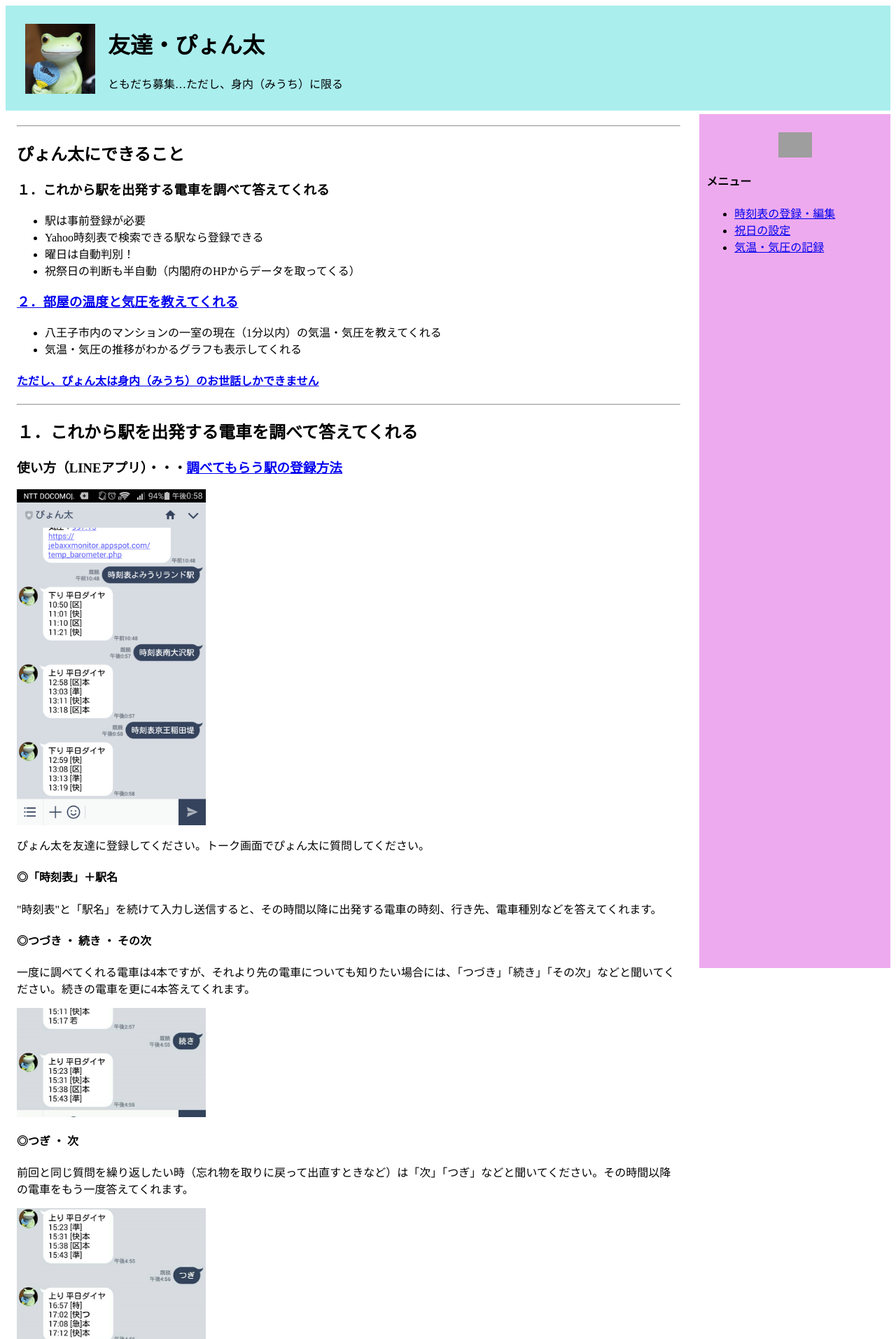
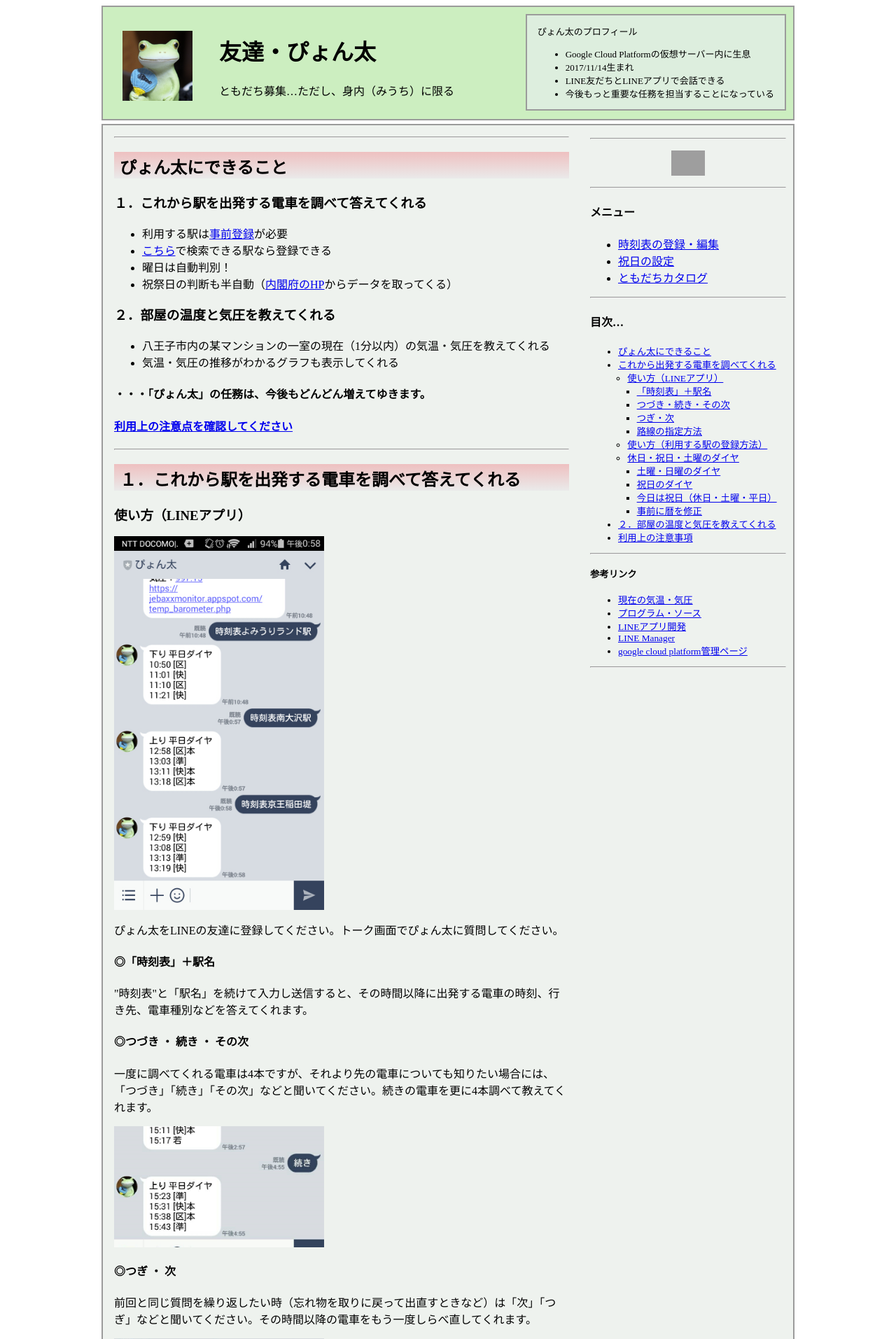
Before and after one commit to jebaxx/jebaxxmessage, a PHP site: page /index53.html in a window 1280 px wide. Shown: the top 1913 px of the page at 70% size. Run offline with PHP 8.4, Linux system fonts and the light colour scheme; grey boxes are pictures that could not be loaded.

Commit message:
provide homepage and Tomodachi-catalog

```diff
--- a/index53.html
+++ b/index53.html
@@ -2,124 +2,243 @@
 <head>
 <meta charset="UTF-8">
 <style type="text/css">
+div.frame {
+	width:990px;
+	margin:auto;
+}
 div.head-menu {
-	height:140;
-	background-color:#aaeeee;
-	padding: 10px 10px 0px 10px;
+	height:160;
+	background-color:#cceec0;
+	padding: 0px 10px 0px 10px;
+	border: 2px solid #9b9b9b;
 }
-div#main-title {
-	margin-left: 28px;
+div.nutral {
+	float:left;
+	margin-top:18px;
+	width:550px;
+}
+div#head-title {
+//	margin-left: 18px;
+}
+div#head-side {
+	float:right;
+	font-size:small;
+	background-color:#ddeede;
+	margin: 10px 0px 5px 0px;
+	border: 2px solid #9b9b9b;
+	padding: 0px 15px 0px 15px;
 }
 div#pyon-1 {
 	float:left;
-	margin: 0px 18px;
+	margin: 0px 38px 0px 18px;
 	padding; 0px;
 }
+
+
 div#main-page {
+	background-color:#eef2ee;
 	height:auto;
-	padding: 5px 0px 0px 0px;
+	margin: 5px 0px 0px 0px;
+	border: 2px solid #9b9b9b;
 }
 div#left-page {
-	width:75%;
+	width:650px;
 	height:auto;
 	padding: 4px 25px 25px 8px;
 	margin: 4px 25px 25px 8px;
 }
 div#right-menu {
 	float:right;
-	width:20%;
-	height:1200px;
-	background-color:#eeaaee;
+	width:280px;
+	height:100%;
 	padding: 10px;
 }
+.section_head {
+    padding: 3px 0px 0px 8px;
+	background: linear-gradient(#eec0c0, #eaeaea);
+}
+ul.mokuji {
+	margin:0 0 0 1em;
+	padding:0;
+}
+
+    <ul class="mokuji">
 </style>
 <title>index pagae</title>
 </head>
 <body>
 
+<div class="frame">
 <div class="head-menu">
+
+  <div class="nutral">
     <div id="pyon-1">
       <p><img src="images/DSCF1515.JPG" alt="ぴょん太" width=100 height=100 /></p>
     </div>
 
-  <div id="main-title">
+    <div id="head-title">
 
       <h1>友達・ぴょん太</h1>
       ともだち募集…ただし、身内（みうち）に限る
     </div>
   </div>
 
+  <div id="head-side">
+    <p>ぴょん太のプロフィール</p>
+    <ul>
+      <li>Google Cloud Platformの仮想サーバー内に生息</li>
+      <li>2017/11/14生まれ
+      <li>LINE友だちとLINEアプリで会話できる</li>
+      <li>今後もっと重要な任務を担当することになっている</li>
+    </ul>
+  </div>
+
+</div>
+
 <div id="main-page">
   <div id="right-menu">
+    <hr>
     <p style="text-align:center"><a href="https://line.me/R/ti/p/%40ttu0660o">
         <img height="36" border="0" alt="友だち追加" src="https://scdn.line-apps.com/n/line_add_friends/btn/ja.png"></a></p>
+    <hr>
     <h4>メニュー</h4>
     <ul>
-      <li><a href=timetable_setting.php>時刻表の登録・編集</a></li>
-      <li><a href=holiday_maintenance.php>祝日の設定</li>
-      <li><a href=https://jebaxxmonitor.appspot.com/index.html>気温・気圧の記録</a></li>
+      <li><a href="timetable_setting.php">時刻表の登録・編集</a></li>
+      <li><a href="holiday_maintenance.php">祝日の設定</a></li>
+      <li><a href="tomodachi-catalog.php">ともだちカタログ</a></li>
+    </ul>
 
+    <hr>
+    <h4>目次…</h4>
+    <small>
+    <ul class="mokuji_0">
+      <li><a href="#intro">ぴょん太にできること</a></li>
+      <li><a href="#sec_1">これから出発する電車を調べてくれる</a></li>
+        <ul class="mokuji">
+          <li><a href="#usage_a">使い方（LINEアプリ）</a></li>
+            <ul class="mokuji">
+              <li><a href="#station_name">「時刻表」＋駅名</a></li>
+              <li><a href="#station_next">つづき・続き・その次</a></li>
+              <li><a href="#station_replay">つぎ・次</a></li>
+              <li><a href="#station_route">路線の指定方法</a></li>
             </ul>
+          <li><a href="#usage_w">使い方（利用する駅の登録方法）</a></li>
+          <li><a href="#cal_">休日・祝日・土曜のダイヤ</a></li>
+            <ul class="mokuji">
+              <li><a href="#cal_weekend">土曜・日曜のダイヤ</a></li>
+              <li><a href="#cal_holiday">祝日のダイヤ</a></li>
+              <li><a href="#cal_set_holiday">今日は祝日（休日・土曜・平日）</a></li>
+              <li><a href="#cal_edit_holiday">事前に暦を修正</a></li>
+            </ul>
+        </ul>
+      <li><a href="#sec_2">２．部屋の温度と気圧を教えてくれる</a></li>
+      <li><a href="#important_point">利用上の注意事項</a></li>
+    </ul>
+    </small>
+
+    <hr>
+    <small>
+    <h4>参考リンク</h4>
+    <ul>
+      <li><a href="https://jebaxxmonitor.appspot.com/index.html">現在の気温・気圧</a></li>
+      <li><a href="https://github.com/jebaxx/jebaxxmessage">プログラム・ソース</a></li>
+      <li><a href="https://developers.line.me/ja/">LINEアプリ開発</a></li>
+      <li><a href="https://admin-official.line.me/">LINE Manager</a></li>
+      <li><a href="https://console.cloud.google.com/home/dashboard?project=jebaxxmessage">google cloud platform管理ページ</a></li>
+    </ul>
+    </small>
+    <hr>
   </div>
   <div id="left-page">
     <hr>
-    <h2>ぴょん太にできること</h2>
+    <h2 class="section_head" id="intro">ぴょん太にできること</h2>
     <h3>１．これから駅を出発する電車を調べて答えてくれる</h3>
     <ul>
-      <li>駅は事前登録が必要</li>
-      <li>Yahoo時刻表で検索できる駅なら登録できる</li>
+      <li>利用する駅は<a href="#usage_w">事前登録</a>が必要</li>
+      <li><a href="https://transit.yahoo.co.jp/station/time">こちら</a>で検索できる駅なら登録できる</li>
       <li>曜日は自動判別！</li>
-      <li>祝祭日の判断も半自動（内閣府のHPからデータを取ってくる）</li>
+      <li>祝祭日の判断も半自動（<a href="http://www8.cao.go.jp/chosei/shukujitsu/gaiyou.html">内閣府のHP</a>からデータを取ってくる）</li>
     </ul>
 
-    <h3><a href="#temp_barometer">２．部屋の温度と気圧を教えてくれる</a></h3>
+    <h3>２．部屋の温度と気圧を教えてくれる</h3>
     <ul>
-      <li>八王子市内のマンションの一室の現在（1分以内）の気温・気圧を教えてくれる</li>
+      <li>八王子市内の某マンションの一室の現在（1分以内）の気温・気圧を教えてくれる</li>
       <li>気温・気圧の推移がわかるグラフも表示してくれる</li>
     </ul>
 
-    <h4><a href="#restriction">ただし、ぴょん太は身内（みうち）のお世話しかできません</a></h4>
+    <h4>・・・「ぴょん太」の任務は、今後もどんどん増えてゆきます。<h4>
+    <h4><a href="#important_point">利用上の注意点を確認してください</a></h4>
 
     <hr>
 
-    <h2>１．これから駅を出発する電車を調べて答えてくれる</h2>
-    <h3 id="LINE_apl">使い方（LINEアプリ）・・・<a href="#station_entry">調べてもらう駅の登録方法</a></h3>
-      <p><img src="images/Screenshot_station.jpeg" alt="時刻検索中画面" width=270/></p>
-      <p>ぴょん太を友達に登録してください。トーク画面でぴょん太に質問してください。</p>
-    <h4>◎「時刻表」＋駅名</h4>
+    <h2 class="section_head" id="sec_1">１．これから駅を出発する電車を調べて答えてくれる</h2>
+    <h3 id="usage_a">使い方（LINEアプリ）</h3>
+      <p><img src="images/Screenshot_station.jpeg" alt="時刻検索中画面" width=300/></p>
+      <p>ぴょん太をLINEの友達に登録してください。トーク画面でぴょん太に質問してください。</p>
+    <h4 id="station_name">◎「時刻表」＋駅名</h4>
       <p>"時刻表"と「駅名」を続けて入力し送信すると、その時間以降に出発する電車の時刻、行き先、電車種別などを答えてくれます。</p>
-    <h4>◎つづき ・ 続き ・ その次</h4>
-      <p>一度に調べてくれる電車は4本ですが、それより先の電車についても知りたい場合には、「つづき」「続き」「その次」などと聞いてください。続きの電車を更に4本答えてくれます。</p>
-      <p><img src="images/Screenshot_tsuzuki.jpeg" alt="続きを見たい時" width=270/></p>
-    <h4>◎つぎ ・ 次</h4>
-      <p>前回と同じ質問を繰り返したい時（忘れ物を取りに戻って出直すときなど）は「次」「つぎ」などと聞いてください。その時間以降の電車をもう一度答えてくれます。</p>
-      <p><img src="images/Screenshot_tsugi.jpeg" alt="もう一度聞きたい時" width=270/></p>
-    <h4>◎路線（上り/下りなど）の指定方法</h4>
+    <h4 id="station_next">◎つづき ・ 続き ・ その次</h4>
+      <p>一度に調べてくれる電車は4本ですが、それより先の電車についても知りたい場合には、「つづき」「続き」「その次」などと聞いてください。続きの電車を更に4本調べて教えてくれます。</p>
+      <p><img src="images/Screenshot_tsuzuki.jpeg" alt="続きを見たい時" width=300/></p>
+    <h4 id="station_replay">◎つぎ ・ 次</h4>
+      <p>前回と同じ質問を繰り返したい時（忘れ物を取りに戻って出直すときなど）は「次」「つぎ」などと聞いてください。その時間以降の電車をもう一度しらべ直してくれます。</p>
+      <p><img src="images/Screenshot_tsugi.jpeg" alt="もう一度聞きたい時" width=300/></p>
+    <h4 id="station_route">◎路線（上り/下りなど）の指定方法</h4>
       <p>駅ごとに優先する路線が設定されています。そのため、路線名を何も指定しなければ、ぴょん太は優先路線の発車時刻を調べます。優先路線以外を調べたい時には、"時刻表"と「駅名」に続いて「路線名」を入力してください。</p>
-      <p><img src="images/Screenshot_route1.jpeg" alt="別の路線を見たい時１" width=270/></p>
-      <p>前回問い合わせた駅の路線を別の物にかえる事もできます。その時は路線名」だけ入力してください。
-      <p><img src="images/Screenshot_route2.jpeg" alt="別の路線を見たい時２" width=270/></p>
-    <h3 id="station_entry">使い方（調べてもらう駅の登録方法）・・・<a href="#LINE_apl">LINEアプリ</a></h3>
-      <p>誰でも登録できます。</p>
+      <p><img src="images/Screenshot_route1.jpeg" alt="別の路線を見たい時１" width=300/></p>
+      <p>前回問い合わせた駅の路線だけを別の物にかえる場合には、「路線名」だけ入力すればぴょん太は理解して調べ直してくれます。
+      <p><img src="images/Screenshot_route2.jpeg" alt="別の路線を見たい時２" width=300/></p>
+
+    <hr>
+    <h3 id="usage_w">使い方（利用する駅の登録方法）</h3>
       <a href=timetable_setting.php>時刻表の登録・編集はこちらのページ</a>
-      <p>ページの最初に「登録済み時刻表」の一覧表があります。
-      駅を追加したい場合には、その下の「時刻表編集」の入力欄に、駅名、路線名、時刻表URL、などを入力して、「新規作成」ボタンを押してください。「URL」については、ここでは詳しく書きませんが、既に登録済みの駅を参考に（登録済の時刻表をどれか一つ選んで編集ボタンを押すと登録内容が表示されます）ブラウザ上のアドレス欄に表示されているURLをコピーすれば登録は完了です。</p>
-      <p>優先路線は各駅に一つだけ設定できます。同じ駅に対して2つ目を設定しようとすると、元の優先路線が解除されて最後に設定した一つだけが設定されます。</p>
+      <p>ページの先頭に「登録済み時刻表」の一覧表があります。ここに自分が利用している駅が登録されていない場合や、使いたい路線が登録されていない場合には新しく登録してください。誰でも登録できます。</p>
+      <p><img src="images/time_table_list.jpeg" alt="登録済み時刻表一覧画面" border=1 width=640></p>
+      駅を追加したい場合には、時刻表一覧の下にある「時刻表編集」の入力欄に、駅名、路線名、時刻表URL、などを入力して、「新規作成」ボタンを押してください。</p>
+      <p><img src="images/time_table_edit.jpeg" alt="登録済み時刻表一覧画面" border=1 width=640></p>
+      <p>「URL」については、ここでは詳しく書きませんが、既に登録済みの駅を参考に登録したい時刻表ページをブラウザで表示し、アドレス欄のURLをコピーすれば登録は完了です。</p>
+      <p>正式駅名は今の所入力しているだけで使っていませんが、駅名を省略名にした場合などには正式名が参考になると思います。</p>
+      <p>優先路線は各駅に一つだけ設定できます。同じ駅に対して2つ目を設定しようとすると、元の優先路線が解除されて最後に設定した一つだけが有効になります。</p>
     <hr>
-    <h2 id="temp_barometer">２．部屋の温度と気圧を教えてくれる</h2>
+    <h3 id="cal_">休日・祝日・土曜のダイヤ</h3>
+      <h4 id="cal_weekend">土曜・日曜ダイヤ</h4>
+      <p>曜日についてはぴょん太が自分で判断して、適切な時刻表を調べてくれます。</p>
+      <h4 id="cal_holiday">祝日のダイヤ</h4>
+      <p>祝日についても、ぴょん太は内閣府が公開している祝日情報を見て、当日が国民の祝日かどうか調べようとします。
+      ただし、例えば1月2日は祝日ではなく、他にも振替休日の制度や、鉄道会社による特別運用などもあり、正しく判断できない日が年に数日あります。ぴょん太が間違った時刻表を見ていたら、次のように教えてあげてください。</p>
+    <h4 id="cal_set_holiday">◎今日は祝日（休日・土曜・平日）</h4>
+      <p><img src="images/Screenshot_holidaysetting.jpeg" alt="祝日の指定" width=300></p>
+      <p>ぴょん太は教えられたことをその日一日覚えてるので一度だけ教えれば十分です。ぴょん太は言われたことを素直に覚えて他の人からの質問にもそれを元に答えようとしますので、絶対に嘘は教えないでください。</p>
+    <h4 id="cal_edit_holiday">もう一つの方法：事前に暦を修正して休日を教えてあげるやり方</h4>
+      <a href="holiday_maintenance.php">祝日の確認・編集ページはこちら</a>
+      <p>こちらのページで祝祭日の情報を確認し、必要に応じて修正することができます。</p>
+      <p>ぴょん太がこの暦情報をチェックしに来るのは、その日に来た最初の質問に答える時です。後はそれを覚えていて次の日までチェックに来ませんから、当日の暦を修正してもぴょん太には伝わりません。ぴょん太は一日の境目を午前2時だと思っているので、午前2時前、更に言えば、午前2時を超えてもまだ誰も質問して来ないうちに修正すれば、その結果が翌朝の質問には反映される、と言うのが正確な所です。</p>
+      <p><img src="images/holiday_maintenance.jpeg" alt="祝日設定画面" border=1 width=500></p>
+
+    <hr>
+    <h2 class="section_head" id="sec_2">２．部屋の温度と気圧を教えてくれる</h2>
     <h3>使い方</h3>
-      <p><img src="images/Screenshot_kion.jpeg" alt="気温・気圧の問い合わせ" width=270/></p>
-      <p>「気温」と入れるだけで応答してくれます。使い方はそれだけです。
+      <p><img src="images/Screenshot_kion.jpeg" alt="気温・気圧の問い合わせ" width=300/></p>
+      <p>トーク画面に「気温」と入れるだけで応答してくれます。使い方はそれだけです。
       気温・気圧の他に、今日の気温・気圧をグラフ表示してくれるページのURLも一緒に送ってきます。</p>
 
 	<hr>
-    <h4 id="restriction">ただし、ぴょん太は身内（みうち）のお世話しかできません</h4>
-      <p>なぜならば・・・</p>
+    <h4 class="section_head" id="important_point">利用上の注意事項</h4>
+	  <ul>
+	    <li>利用できるのは身内の範囲に限らせてください<br>
+		なぜならば・・・
 		<ul>
 	      <li>LINEの友達登録人数に制約があります（無料のお試しライセンスだから）</li>
-	    <li>管理用のWebページのセキュリティ対策が不十分です。それなりの対策は入れてありますがテストが十分ではありません。</li>
-	    <li>時刻表データを他所から無断でもらってきています</li>
+	      <li>Webページはそれなりのセキュリティ対策はしてありますが十分にテストしている訳ではありません。重大な損害を被るようなことはないでしょうが、誰にでも開放してしまうと悪いイタズラをされる恐れはあります。</li>
+	      <li>時刻表データを他所から無断でもらってきています。</li>
+	      <li>休日の設定や、時刻表情報は個人ごとではなく皆で共有するようにぴょん太に指示しています。個人ごとに管理させる事も可能ですが、あえてこのように教え込んでいます。</li>
 	    </ul>
+	    <li><a href="#cal_set_holiday">休日設定</a>は利用者全員で一つです。ぴょん太に嘘を教えないでください</li>
+	    <li><a href="#usage_w">時刻表情報</a>も利用者全員で共有します。他の人が利用しているかもしれないデータを不用意に消さないよう注意してください。</li>
+	    <li><a href="#usage_w">時刻表情報</a>に間違った登録をしてそのままにしておくと他の利用者が混乱します。登録したらその内容が正しいか必ず確認してください。</li>
+	    <li>駅や路線をどのくらいまで増やしてもぴょん太が支障なく対応できるのかよく分かっていません。駅を登録する際は一度に大量にやらずに、様子を見ながらお願いします。</li>
+	  </ul>
+  </div>
 </div>
 </div>
 
--- a/messageHook.php
+++ b/messageHook.php
@@ -10,7 +10,6 @@
 DEFINE("ACCESS_TOKEN","u4hwbRiAxa6YB+Rc3xHI2M6I1uvHWcMwjl+9OhGyZfMxcMv0aG1e5v7ZBua3Y7Z5Y0ZPhJDw33oTMeQooXJoOs5EMsXsQ7961p73M84aThS8CDm5pm/k3nHw6yyXOYxHDb3Mnworv3QYCr3DenzSIwdB04t89/1O/w1cDnyilFU=");
 
 DEFINE("SECRET_TOKEN","f0f343f5498fdfd0edc1cb9846723fd0");
-
 
 require_once(__DIR__."/vendor/autoload.php");
 require_once(__DIR__."/reportSensData.php");
--- a/stationQuery.php
+++ b/stationQuery.php
@@ -158,7 +158,7 @@ function normalTrainQuery($receivedMessage, $_time, $_station, $_route, &$contex
 
 	// 曜日情報が未設定の時、曜日情報を(再)設定する
 	//
-	if ($context_s['tq']['day_of_the_week'] == -1) {
+	if (!isset($context_s['tq']['day_of_the_week']) || ($context_s['tq']['day_of_the_week'] == -1)) {
 
 	    // 祝祭日のチェック
 	    $holiday_info = getHoliday_info($t_now);
```
Also changed, not shown: holiday_maintenance.php (+32 -12 lines), timetable_setting.php (+67 -29 lines), tomodachi-catalog.php (added, +157 -0 lines), images/Screenshot_holidaysetting.jpeg (added), images/holiday_maintenance.jpeg (added), images/time_table_edit.jpeg (added), images/time_table_list.jpeg (added). Lines whose indentation alone changed are shown as unchanged.
